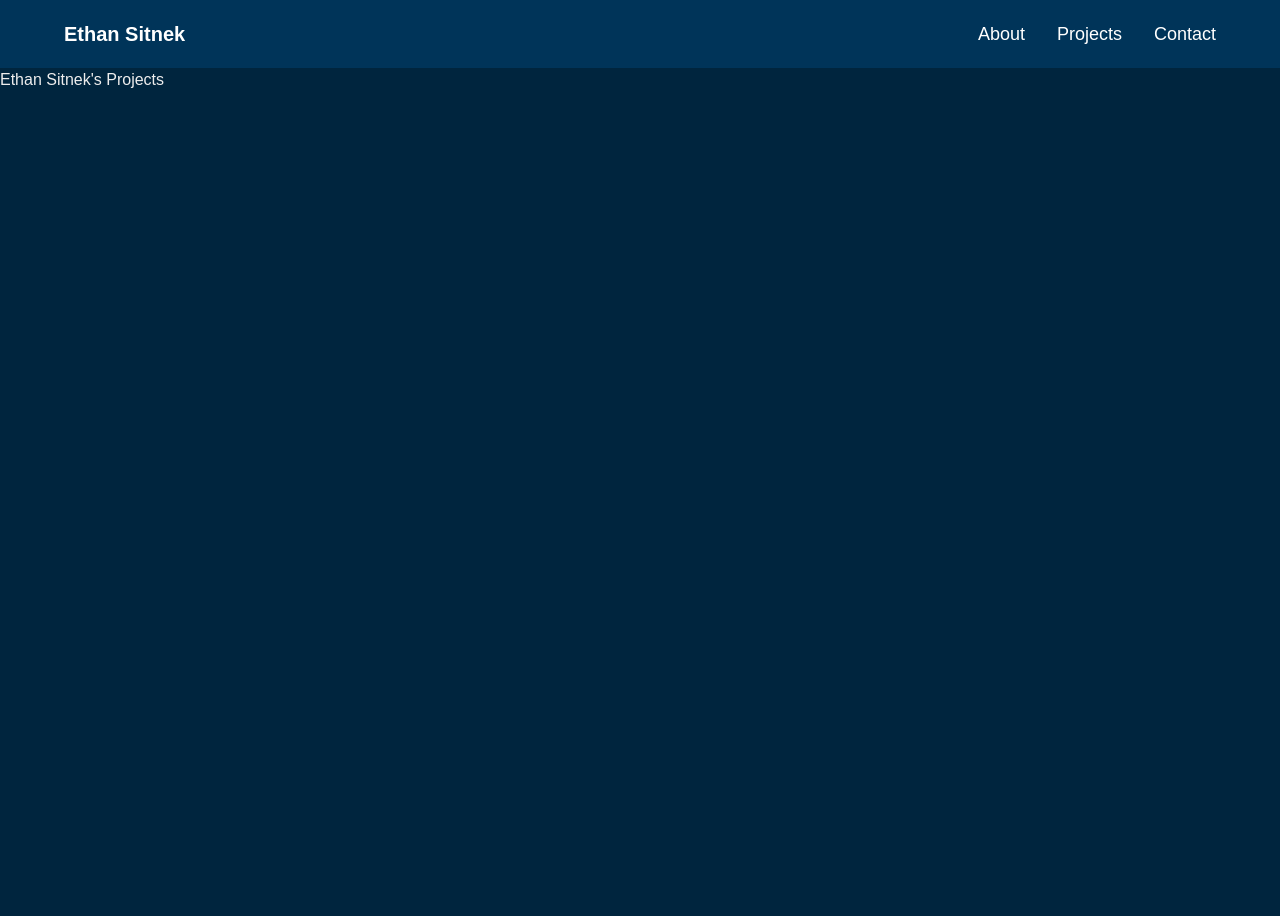
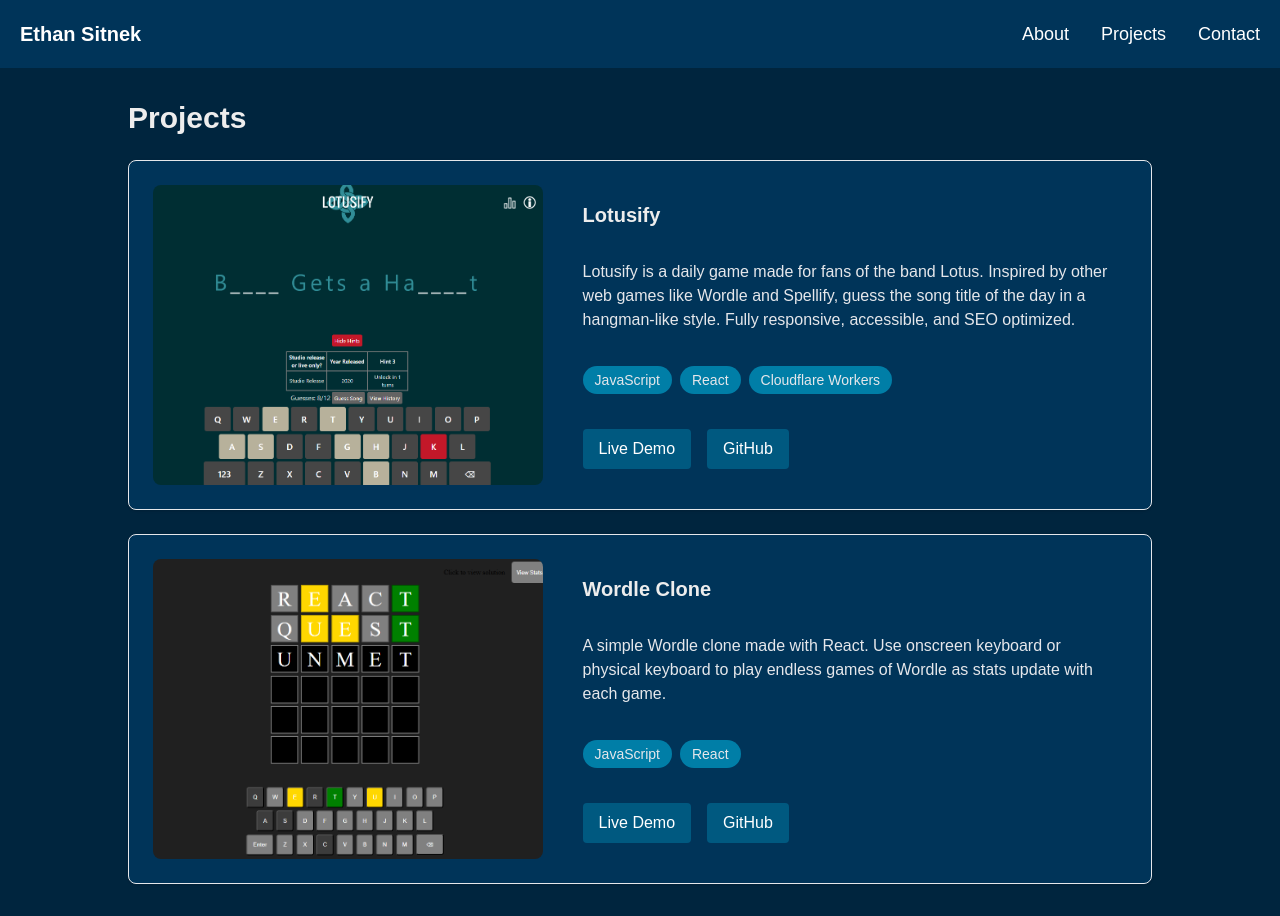
Before and after one commit to edjsitnek/portfolio-site, a Next.js app: page /projects in a window 1280 px wide. Before the commit the page ends 800 px from the top, so only its background shows below. Built offline with nearby package versions, Linux system fonts and the light colour scheme.

Commit message:
add project card component and projects page content

```diff
--- a/src/app/components/Navbar.js
+++ b/src/app/components/navbar.jsx
@@ -3,7 +3,7 @@ import Link from 'next/link'
 export default function Navbar() {
   return (
     <nav className="bg-(--navbar-bg) text-white p-5">
-      <div className="max-w-6xl mx-auto flex justify-between items-center">
+      <div className="max-w-7xl mx-auto flex justify-between items-center">
         <Link href="/" className="text-xl font-bold hover:text-gray-300">
           Ethan Sitnek
         </Link>
--- /dev/null
+++ b/src/app/components/project-card.js
@@ -0,0 +1,60 @@
+import Image from 'next/image'
+
+export default function ProjectCard({ title, description, technologies, liveLink, githubLink, imageUrl, imageAlt }) {
+  return (
+    <div className="bg-[var(--blue3)] border border-gray-200 rounded-lg p-6 shadow-sm">
+      <div className="md:flex min-h-[300px] gap-6">
+        {/* Image on the left */}
+        <div className="md:w-2/5 w-full relative aspect-[4/3] md:aspect-auto md:h-auto h-48 flex-shrink-0">
+          <Image
+            src={imageUrl}
+            alt={imageAlt || `${title} screenshot`}
+            fill
+            className="object-cover rounded-lg"
+            sizes="(min-width: 768px) 40vw, 100vw"
+          />
+        </div>
+
+        {/* Content on the right */}
+        <div className="md:w-3/5 w-full p-4 flex flex-col justify-between">
+          <h3 className="text-xl font-semibold mb-3">{title}</h3>
+          <p className="text-gray-200 mb-4">{description}</p>
+
+          <div className="flex flex-wrap gap-2 mb-4">
+            {technologies.map((tech, index) => (
+              <span
+                key={index}
+                className="bg-[var(--blue5)] text-gray-200 px-3 py-1 rounded-full text-sm"
+              >
+                {tech}
+              </span>
+            ))}
+          </div>
+
+          <div className="flex gap-4">
+            {liveLink && (
+              <a
+                href={liveLink}
+                target="_blank"
+                rel="noopener noreferrer"
+                className="bg-[var(--blue4)] text-white px-4 py-2 rounded hover:bg-[var(--blue5)]"
+              >
+                Live Demo
+              </a>
+            )}
+            {githubLink && (
+              <a
+                href={githubLink}
+                target="_blank"
+                rel="noopener noreferrer"
+                className="bg-[var(--blue4)] text-white px-4 py-2 rounded hover:bg-[var(--blue5)]"
+              >
+                GitHub
+              </a>
+            )}
+          </div>
+        </div>
+      </div>
+    </div>
+  )
+}
--- a/src/app/globals.css
+++ b/src/app/globals.css
@@ -1,6 +1,11 @@
 @import "tailwindcss";
 
 :root {
+  --blue1: #001523;
+  --blue2: #00253E;
+  --blue3: #003459;
+  --blue4: #005980;
+  --blue5: #007EA7;
   --background: #00253E;
   --foreground: #ededed;
   --navbar-bg: #003459;
--- a/src/app/layout.js
+++ b/src/app/layout.js
@@ -1,6 +1,6 @@
 import { Geist, Geist_Mono } from "next/font/google";
 import "./globals.css";
-import Navbar from "./components/Navbar";
+import Navbar from "./components/navbar";
 
 const geistSans = Geist({
   variable: "--font-geist-sans",
--- a/src/app/projects/page.jsx
+++ b/src/app/projects/page.jsx
@@ -1,5 +1,29 @@
+import ProjectCard from "../components/project-card";
+
 export default function Projects() {
   return (
-    <h1>Ethan Sitnek's Projects</h1>
+    <div className="max-w-5xl mx-auto py-8">
+      <h2 className="text-3xl font-bold mb-6">Projects</h2>
+      <div className="flex flex-col gap-6">
+        <ProjectCard
+          title="Lotusify"
+          description="Lotusify is a daily game made for fans of the band Lotus. Inspired by other web games like Wordle and Spellify, guess the song title of the day in a hangman-like style. Fully responsive, accessible, and SEO optimized."
+          technologies={["JavaScript", "React", "Cloudflare Workers"]}
+          liveLink="https://www.lotusify-game.com/"
+          githubLink="https://github.com/edjsitnek/lotusify"
+          imageUrl="/images/lotusify-screenshot.png"
+          imageAlt="Lotusify game screenshot"
+        />
+        <ProjectCard
+          title="Wordle Clone"
+          description="A simple Wordle clone made with React. Use onscreen keyboard or physical keyboard to play endless games of Wordle as stats update with each game."
+          technologies={["JavaScript", "React"]}
+          liveLink="https://75901ed2.wordle-clone-5qq.pages.dev/"
+          githubLink="https://github.com/edjsitnek/wordle-clone"
+          imageUrl="/images/wordle-clone-screenshot.png"
+          imageAlt="Wordle Clone screenshot"
+        />
+      </div>
+    </div>
   );
 }
```
Also changed, not shown: public/images/lotusify-screenshot.png (added), public/images/wordle-clone-screenshot.png (added).
